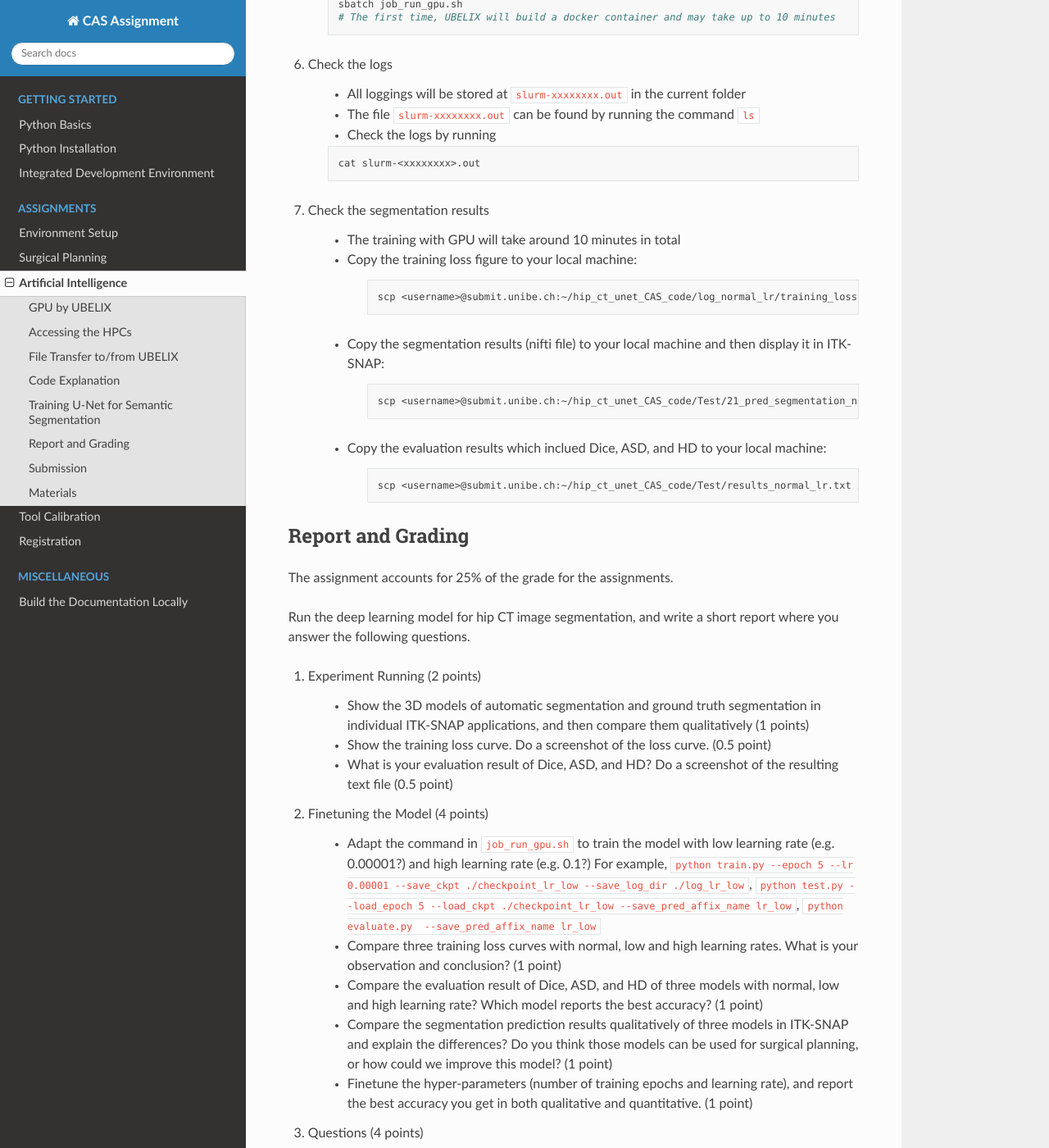
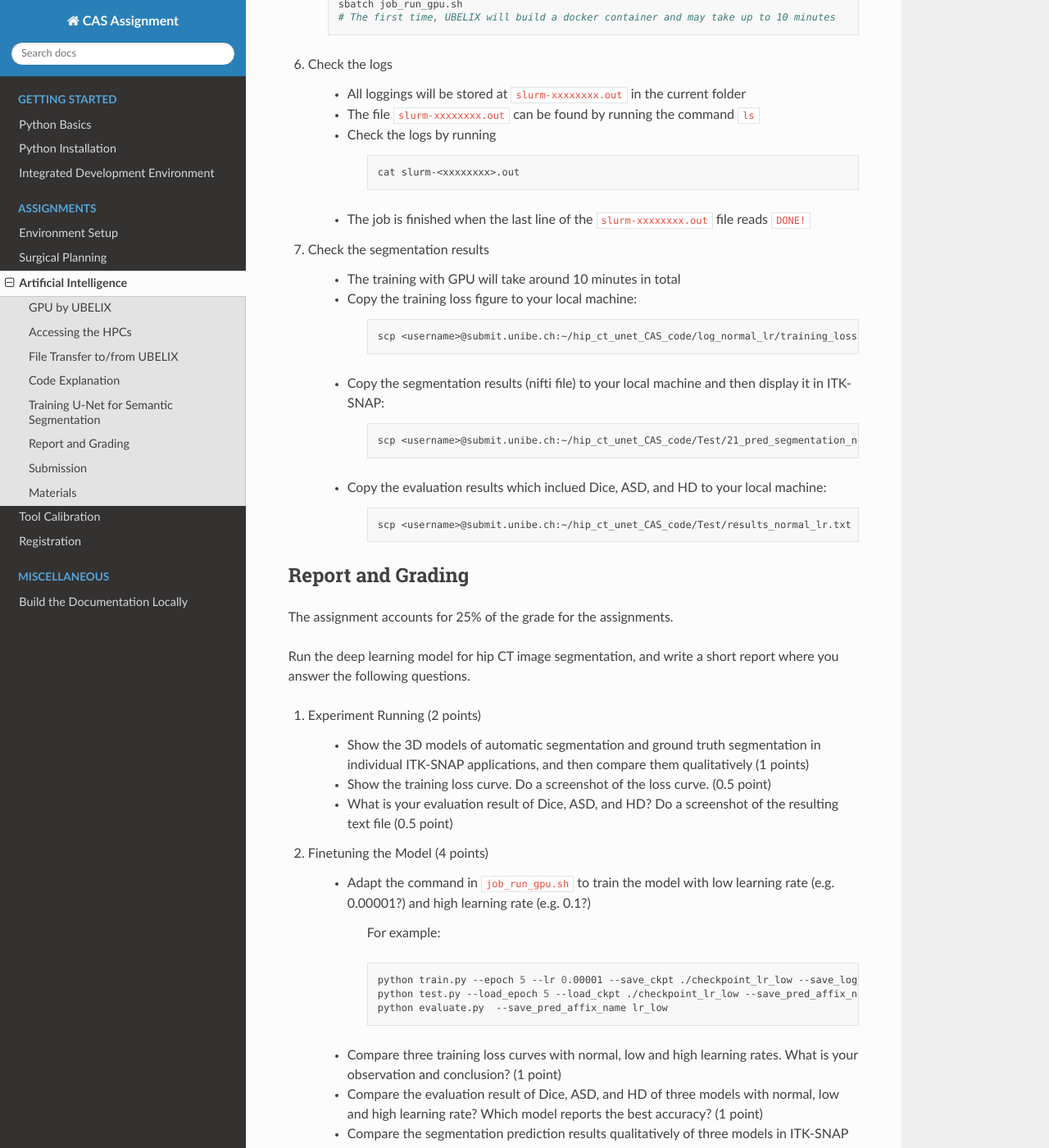
Before and after one commit to persmed/cas-assignment, a Sphinx documentation site: the page built from docs/assignment.ai.rst, in a window 1280 px wide and 1400 px high, scrolled down 3891 px. Shown: the whole window at 82% size. Built offline with Sphinx 7.4.7 and the Read the Docs theme 2.0.0, drawn with Linux system fonts in a browser that asks for light colours.

Commit message:
docs: add the 'DONE!' message at the end of the job

```diff
--- a/docs/assignment.ai.rst
+++ b/docs/assignment.ai.rst
@@ -151,9 +151,11 @@ Training U-Net for Semantic Segmentation
 	- The file ``slurm-xxxxxxxx.out`` can be found by running the command ``ls``
 	- Check the logs by running
 
-	.. code-block:: bash
+		.. code-block:: bash
 
- 		cat slurm-<xxxxxxxx>.out
+	 		cat slurm-<xxxxxxxx>.out
+
+ 	- The job is finished when the last line of the ``slurm-xxxxxxxx.out`` file reads ``DONE!``
 
 #. Check the segmentation results
 
@@ -193,7 +195,16 @@ Run the deep learning model for hip CT image segmentation, and write a short rep
 
 #. Finetuning the Model (4 points)
 
-	- Adapt the command in ``job_run_gpu.sh`` to train the model with low learning rate (e.g. 0.00001?) and high learning rate (e.g. 0.1?) For example, ``python train.py --epoch 5 --lr 0.00001 --save_ckpt ./checkpoint_lr_low --save_log_dir ./log_lr_low``, ``python test.py --load_epoch 5 --load_ckpt ./checkpoint_lr_low --save_pred_affix_name lr_low``, ``python evaluate.py  --save_pred_affix_name lr_low``
+	- Adapt the command in ``job_run_gpu.sh`` to train the model with low learning rate (e.g. 0.00001?) and high learning rate (e.g. 0.1?)
+
+		For example:
+
+		.. code-block:: bash
+
+			python train.py --epoch 5 --lr 0.00001 --save_ckpt ./checkpoint_lr_low --save_log_dir ./log_lr_low
+			python test.py --load_epoch 5 --load_ckpt ./checkpoint_lr_low --save_pred_affix_name lr_low
+			python evaluate.py  --save_pred_affix_name lr_low
+
 	- Compare three training loss curves with normal, low and high learning rates.  What is your observation and conclusion? (1 point)
 	- Compare the evaluation result of Dice, ASD, and HD of three models with normal, low and high learning rate? Which model reports the best accuracy? (1 point)
 	- Compare the segmentation prediction results qualitatively of three models in ITK-SNAP and explain the differences? Do you think those models can be used for surgical planning, or how could we improve this model? (1 point)
```
